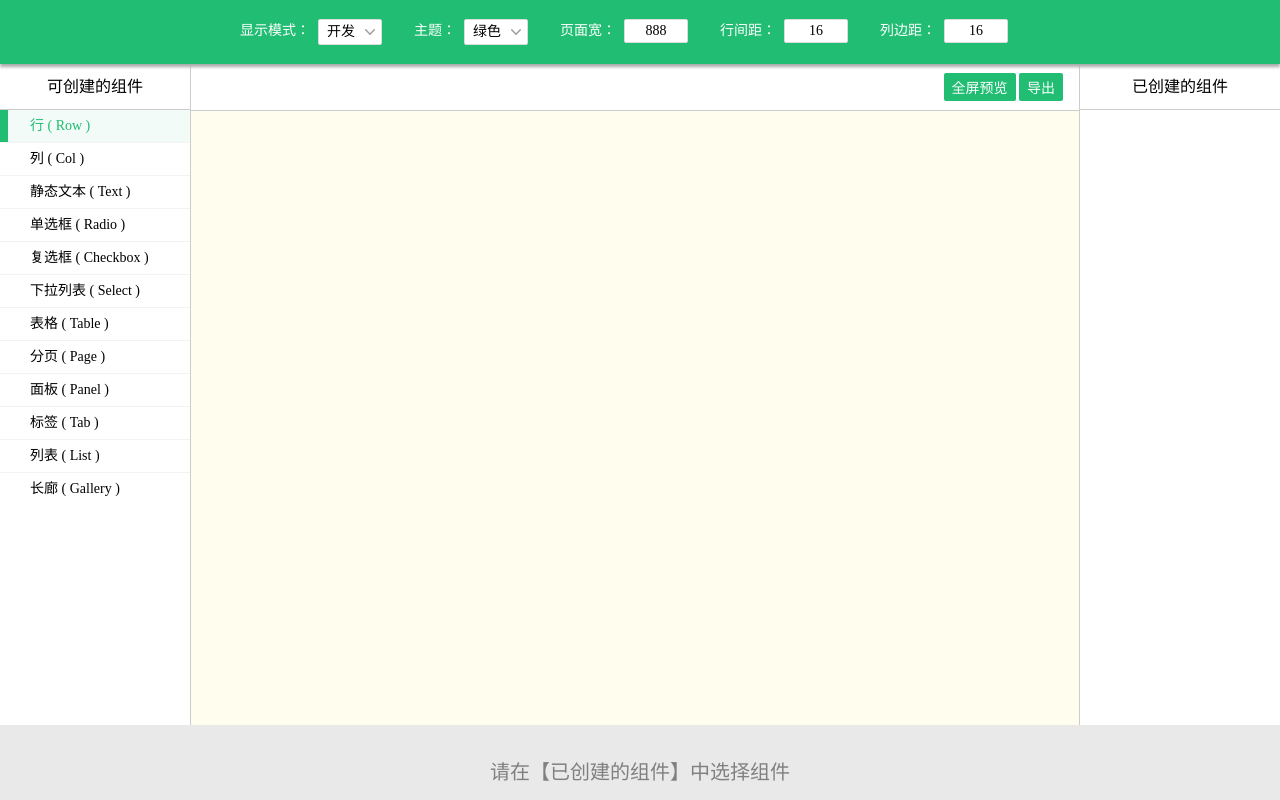
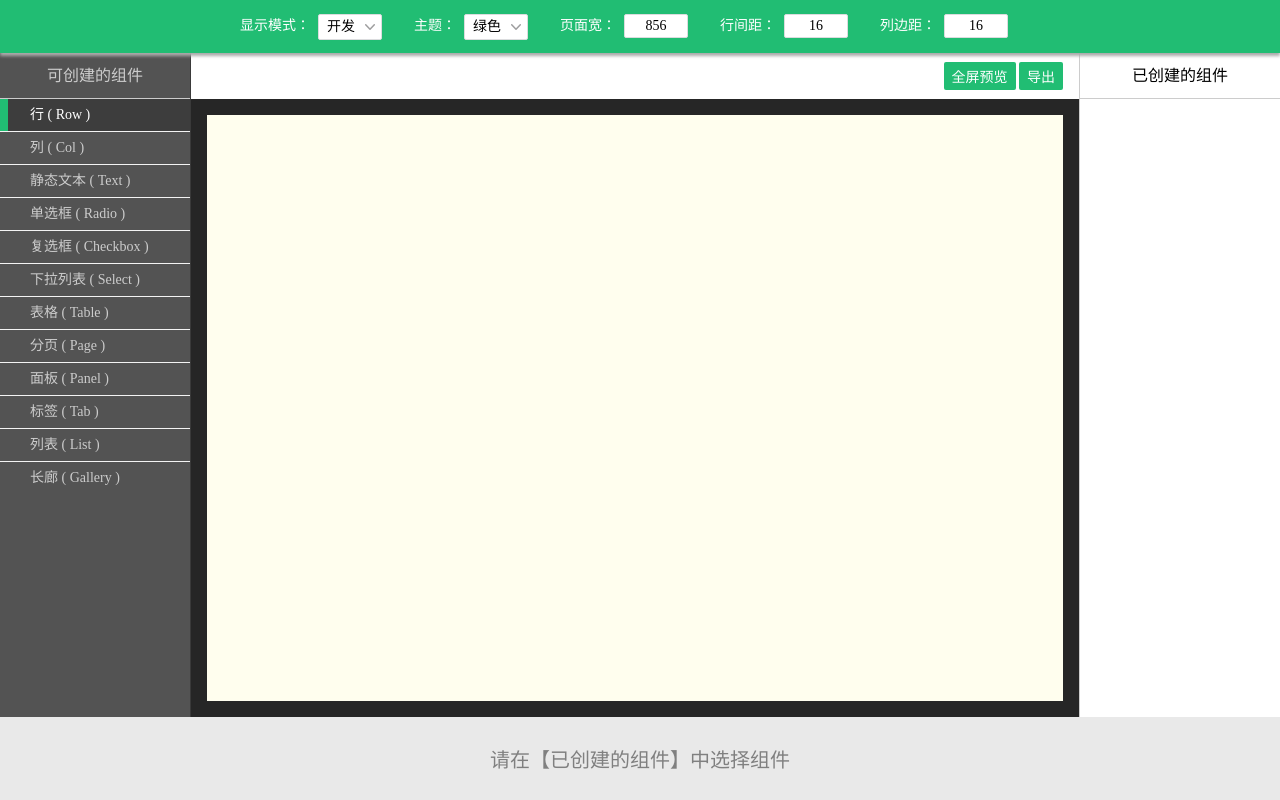
Before and after one commit to KYYX/cw2, a website built with webpack: page designer/index.html in a window 1280 px wide. Built offline with nearby package versions, Linux system fonts and the light colour scheme.

Commit message:
设计器样式调整

```diff
--- a/designer/index.css
+++ b/designer/index.css
@@ -2,11 +2,11 @@
 	padding: 0;
 	margin: 0;
 	font-size: 14px;
+	font-family: '微软雅黑';
 }
 
 body {
 	min-width: 1024px;
-	font-family: '微软雅黑';
 	overflow-y: hidden;
 }
 
@@ -93,7 +93,8 @@ body {
 
 #center {
 	display: flex;
-	height: 661px;
+	/*height: 661px;*/
+	flex: 1;
 }
 
 #center .h3 {
@@ -106,10 +107,14 @@ body {
 
 #left-of-center {
 	width: 190px;
+	color: #ccc;
+	background-color: #535353;
 }
 
 #left-of-center .list-of-create li.cw-list-active {
 	position: relative;
+	color: #fff;
+	background-color: #3d3d3d;
 }
 #left-of-center .list-of-create li.cw-list-active:after {
 	content: '';
@@ -188,7 +193,7 @@ body {
 	display: flex;
 	flex-direction: column;
 	border-right: 1px solid #ccc;
-	border-left: 1px solid #ccc;
+	border-left: 1px solid #3a3a3a;
 	overflow-x: hidden;
 }
 
@@ -210,8 +215,9 @@ body {
 #main-canvas {
 	flex: 1;
 	position: relative;
-	border-top: 1px solid #ccc;
-	background-color: #fff;
+	padding: 16px;
+	/*border-top: 1px solid #ccc;*/
+	background-color: #262626;
 	overflow-y: scroll;
 	overflow-x: hidden;
 }
@@ -261,15 +267,16 @@ body {
 #bottom {
 	position: relative;
 	z-index: 1000;
-	flex: 1;
+	/*flex: 1;*/
+	height: 100px;
 	padding: 16px 0 0 0;
-	/*box-shadow: 0 -3px 3px #a9a9a9;*/
 }
 
 #bottom.empty {
-    display: flex;
+	display: flex;
 	align-items: center;
-    justify-content: center;
+	justify-content: center;
+	padding-top: 0;
 }
 
 #bottom > span {
```
